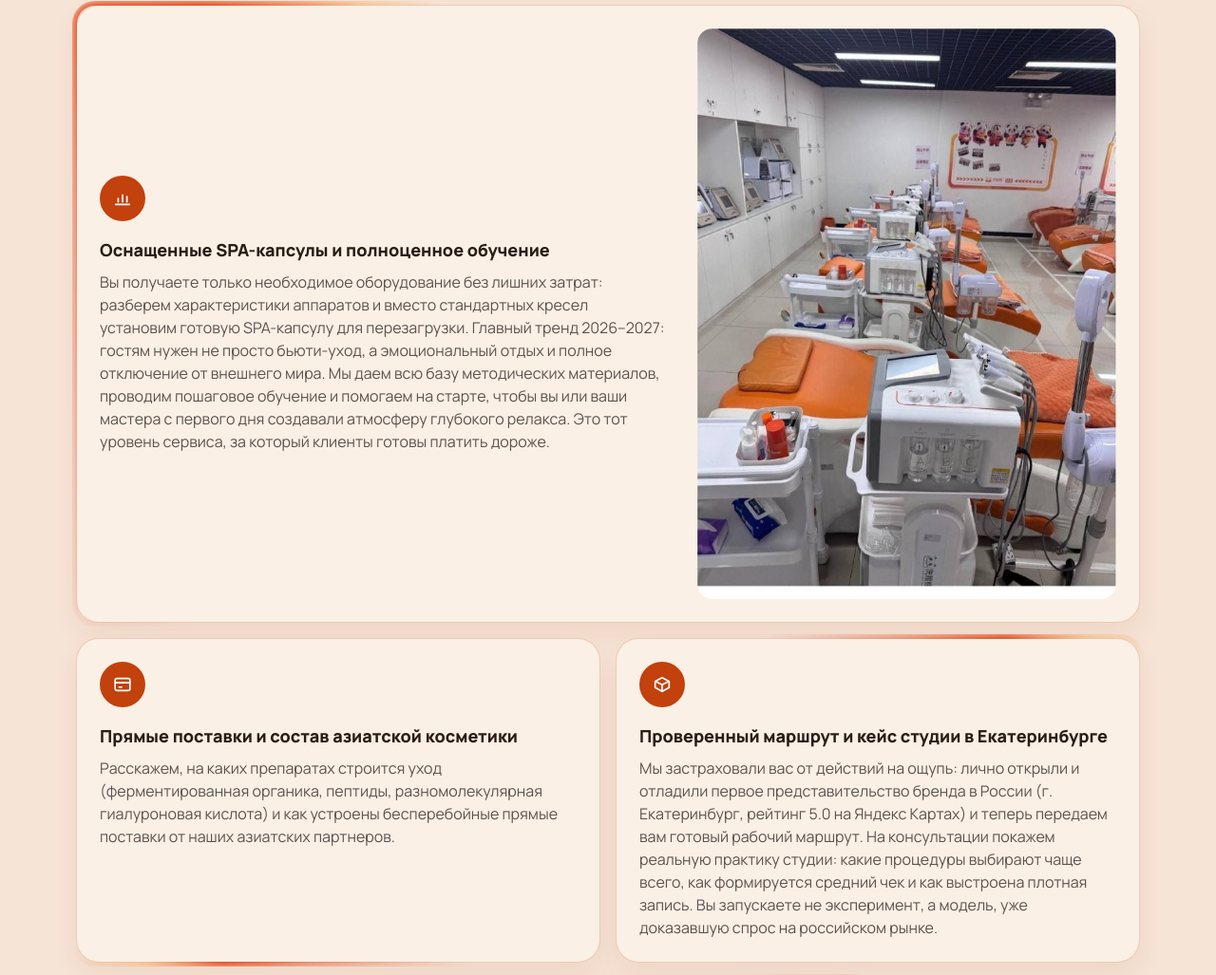
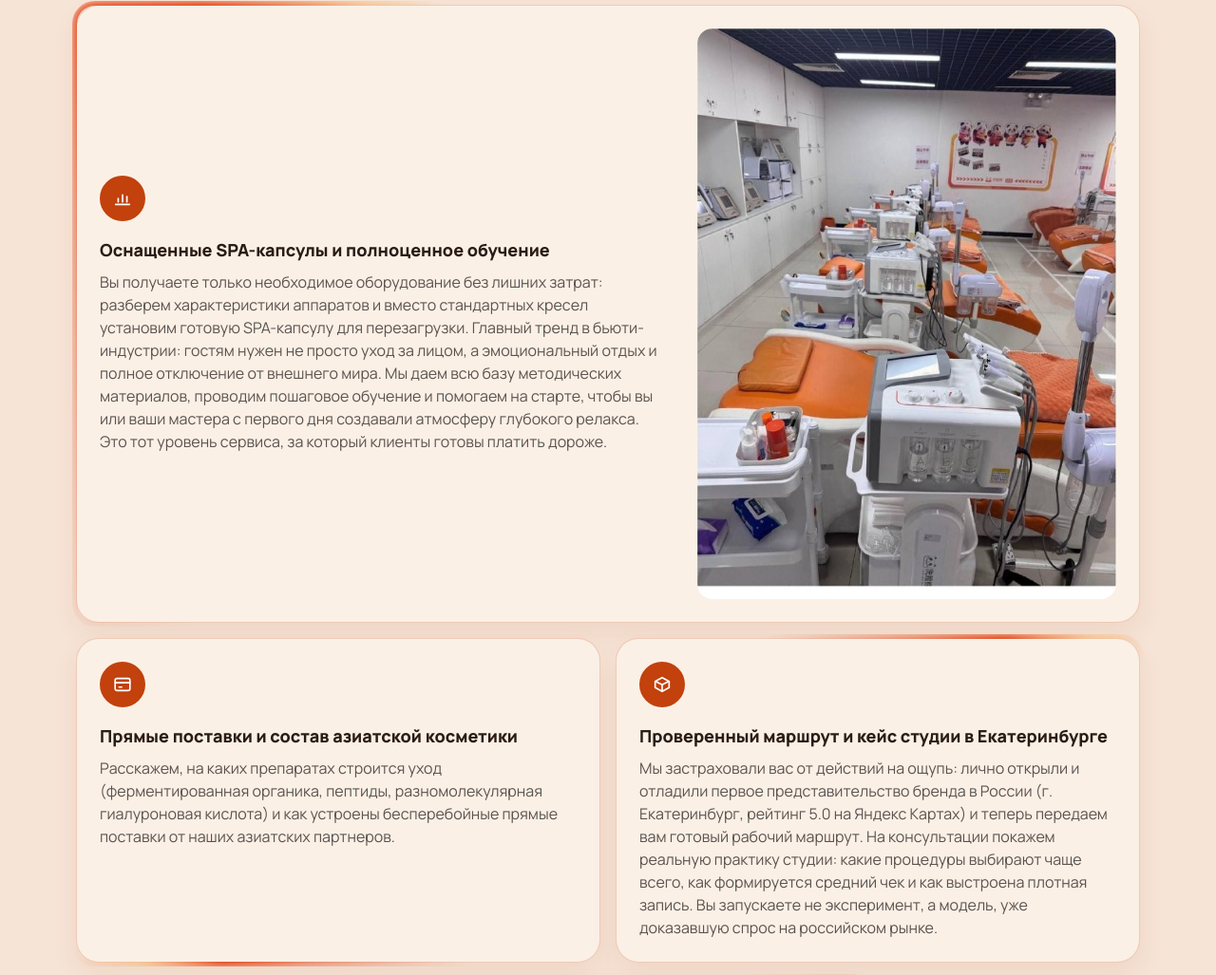
Before and after one commit to ElenaOutletNo5/face-wash-bear-franchise, a plain HTML site: page index.html in a window 1280 px wide. Shown: the part 2647-3674 px from the top of the page at 95% size. Drawn offline with nearby package versions, Linux system fonts and the light colour scheme.

Commit message:
Убрать годы из тренда в карточке SPA, чтобы текст лендинга не устаревал.
Co-authored-by: Cursor <cursoragent@cursor.com>

```diff
--- a/index.html
+++ b/index.html
@@ -295,7 +295,7 @@
                 <svg width="22" height="22" viewBox="0 0 24 24" fill="none" aria-hidden="true"><path d="M4 19h16M7 16v-4M12 16V8M17 16v-6" stroke="currentColor" stroke-width="1.8" stroke-linecap="round"/></svg>
               </span>
               <h3 class="text-lg font-extrabold">Оснащенные SPA-капсулы и полноценное обучение</h3>
-              <p class="mt-2 text-sm leading-relaxed text-mute sm:text-base">Вы получаете только необходимое оборудование без лишних затрат: разберем характеристики аппаратов и вместо стандартных кресел установим готовую SPA-капсулу для перезагрузки. Главный тренд 2026–2027: гостям нужен не просто бьюти-уход, а эмоциональный отдых и полное отключение от внешнего мира. Мы даем всю базу методических материалов, проводим пошаговое обучение и помогаем на старте, чтобы вы или ваши мастера с первого дня создавали атмосферу глубокого релакса. Это тот уровень сервиса, за который клиенты готовы платить дороже.</p>
+              <p class="mt-2 text-sm leading-relaxed text-mute sm:text-base">Вы получаете только необходимое оборудование без лишних затрат: разберем характеристики аппаратов и вместо стандартных кресел установим готовую SPA-капсулу для перезагрузки. Главный тренд в бьюти-индустрии: гостям нужен не просто уход за лицом, а эмоциональный отдых и полное отключение от внешнего мира. Мы даем всю базу методических материалов, проводим пошаговое обучение и помогаем на старте, чтобы вы или ваши мастера с первого дня создавали атмосферу глубокого релакса. Это тот уровень сервиса, за который клиенты готовы платить дороже.</p>
             </div>
             <img src="images/spa-room.jpg?v=41" alt="Оснащенные SPA-капсулы Face Wash Bear" class="mt-4 w-full rounded-2xl lg:mt-0" width="558" height="760">
           </li>
```
